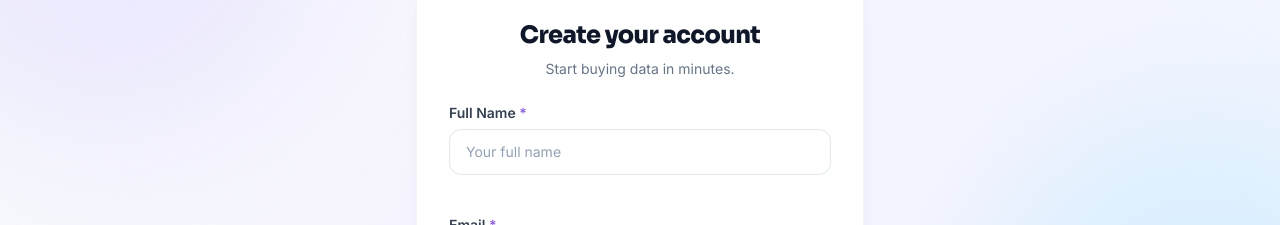
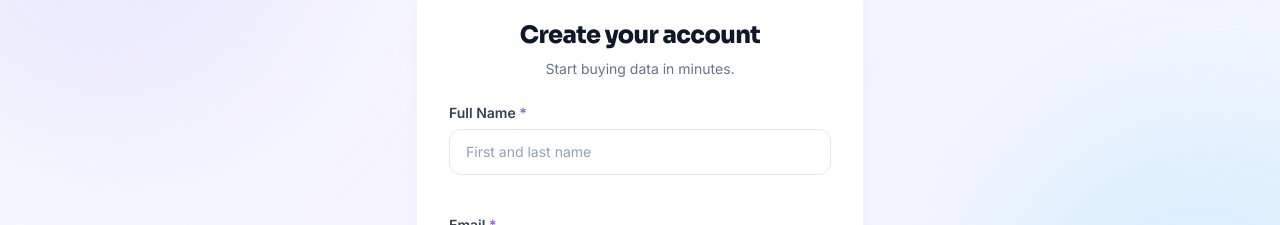
Before and after one commit to josephtumise2008/EscriptPay, a Next.js app in the folder frontend/: page /signup in a window 1280 px wide. Shown: the part 146-371 px from the top of the page. Built offline with nearby package versions, Linux system fonts and the light colour scheme; no server answers.

Commit message:
Sign-up: 'First and last name' placeholder

```diff
--- a/frontend/app/signup/page.js
+++ b/frontend/app/signup/page.js
@@ -95,7 +95,7 @@ export default function SignupPage() {
             label="Full Name"
             value={values.fullName}
             onChange={set("fullName")}
-            placeholder="Your full name"
+            placeholder="First and last name"
             autoComplete="name"
             required
             error={errors.fullName}
```
